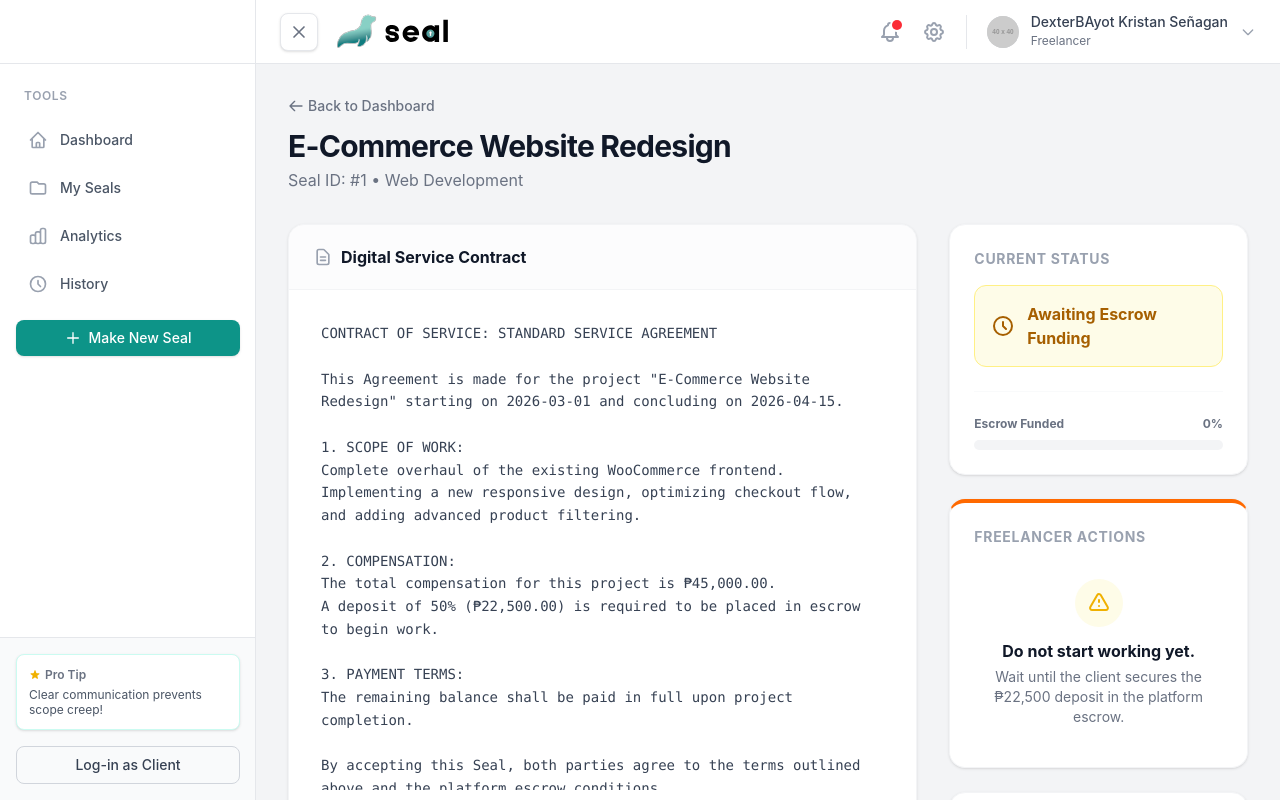
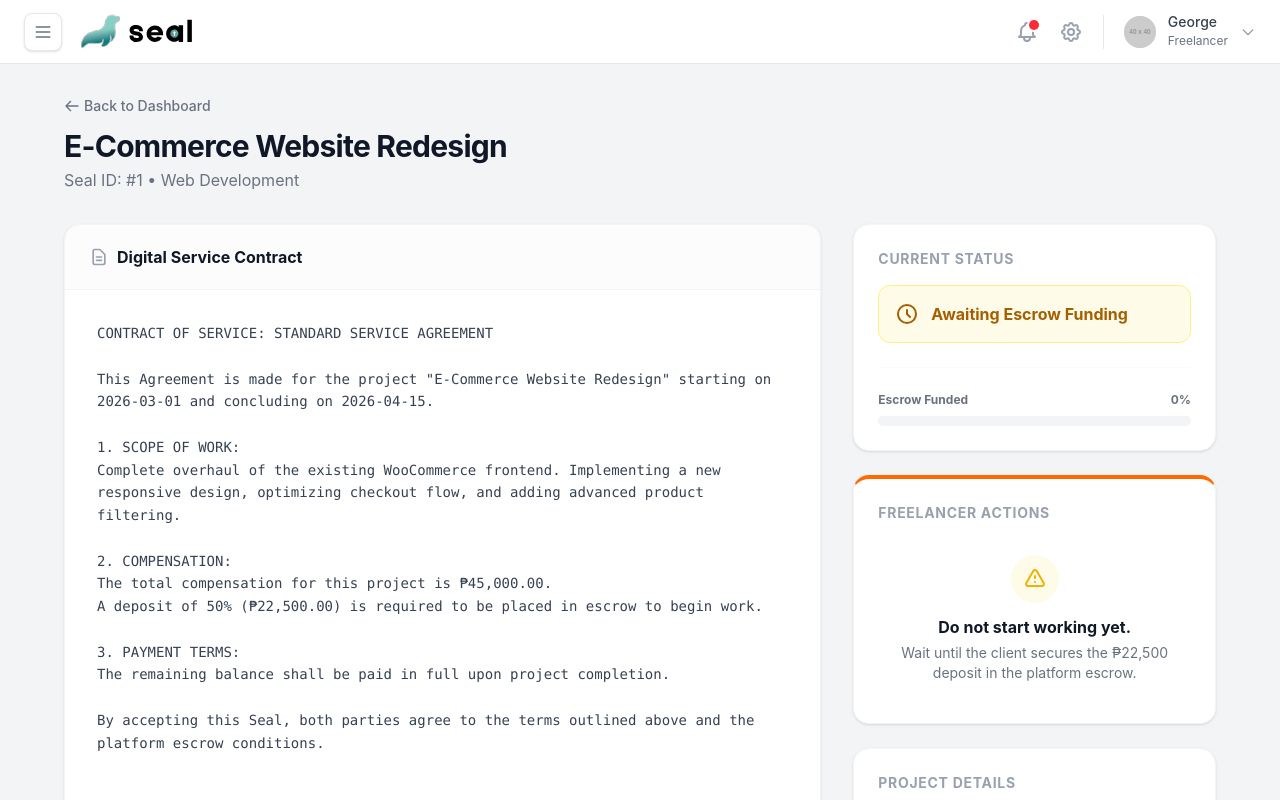
Before and after one commit to Georgebruh/Project_Seal, a Vue app: page /dashboard/seal/1 in a window 1280 px wide. Built offline with nearby package versions, Linux system fonts and the light colour scheme; the HTML template or start-up script is replaced by a standard one.

Commit message:
refactor: make Sidebar component and collapse by default

```diff
--- /dev/null
+++ b/src/components/Sidebar.vue
@@ -0,0 +1,95 @@
+<script setup lang="ts">
+import { computed } from 'vue'
+import { RouterLink, useRouter } from 'vue-router'
+import { useAuthStore } from '@/stores/auth'
+
+// Accept the collapsed state from the parent layout
+const props = defineProps<{
+  isCollapsed: boolean
+}>()
+
+const authStore = useAuthStore()
+const router = useRouter()
+
+// Dynamic navigation links completely tailored to the active role
+const navigation = computed(() => {
+  if (authStore.activeRole === 'freelancer') {
+    return [
+      { name: 'Dashboard', href: '/freelancer', icon: 'M3 12l2-2m0 0l7-7 7 7M5 10v10a1 1 0 001 1h3m10-11l2 2m-2-2v10a1 1 0 01-1 1h-3m-6 0a1 1 0 001-1v-4a1 1 0 011-1h2a1 1 0 011 1v4a1 1 0 001 1m-6 0h6' },
+      { name: 'My Seals', href: '#', icon: 'M3 7v10a2 2 0 002 2h14a2 2 0 002-2V9a2 2 0 00-2-2h-6l-2-2H5a2 2 0 00-2 2z' },
+      { name: 'Analytics', href: '#', icon: 'M9 19v-6a2 2 0 00-2-2H5a2 2 0 00-2 2v6a2 2 0 002 2h2a2 2 0 002-2zm0 0V9a2 2 0 012-2h2a2 2 0 012 2v10m-6 0a2 2 0 002 2h2a2 2 0 002-2m0 0V5a2 2 0 012-2h2a2 2 0 012-2h-2a2 2 0 01-2-2z' },
+      { name: 'History', href: '#', icon: 'M12 8v4l3 3m6-3a9 9 0 11-18 0 9 9 0 0118 0z' },
+    ]
+  } else {
+    // Client-specific tools
+    return [
+      { name: 'Overview', href: '/client', icon: 'M3 12l2-2m0 0l7-7 7 7M5 10v10a1 1 0 001 1h3m10-11l2 2m-2-2v10a1 1 0 01-1 1h-3m-6 0a1 1 0 001-1v-4a1 1 0 011-1h2a1 1 0 011 1v4a1 1 0 001 1m-6 0h6' },
+      { name: 'Active Hires', href: '#', icon: 'M17 20h5v-2a3 3 0 00-5.356-1.857M17 20H7m10 0v-2c0-.656-.126-1.283-.356-1.857M7 20H2v-2a3 3 0 015.356-1.857M7 20v-2c0-.656.126-1.283.356-1.857m0 0a5.002 5.002 0 019.288 0M15 7a3 3 0 11-6 0 3 3 0 016 0zm6 3a2 2 0 11-4 0 2 2 0 014 0zM7 10a2 2 0 11-4 0 2 2 0 014 0z' },
+      { name: 'Billing & Escrow', href: '#', icon: 'M3 10h18M7 15h1m4 0h1m-7 4h12a3 3 0 003-3V8a3 3 0 00-3-3H6a3 3 0 00-3 3v8a3 3 0 003 3z' },
+    ]
+  }
+})
+
+// Properly route the user when they toggle their role
+const handleRoleToggle = () => {
+  authStore.toggleRole()
+  if (authStore.activeRole === 'client') {
+    router.push('/client')
+  } else {
+    router.push('/freelancer')
+  }
+}
+</script>
+
+<template>
+  <aside
+    :class="[
+      'bg-white flex flex-col transition-all duration-300 ease-in-out overflow-hidden shrink-0',
+      isCollapsed ? 'w-0 border-r-0 opacity-0' : 'w-64 border-r border-gray-200 opacity-100'
+    ]"
+  >
+    <div class="w-64 flex flex-col h-full">
+      <div class="h-16 flex items-center px-6 border-b border-gray-200 shrink-0"></div>
+
+      <nav class="flex-1 px-4 py-6 space-y-2 overflow-y-auto">
+        <p class="px-2 text-xs font-semibold text-gray-400 uppercase tracking-wider mb-4">Tools</p>
+
+        <RouterLink
+          v-for="item in navigation"
+          :key="item.name"
+          :to="item.href"
+          class="flex items-center px-3 py-2.5 rounded-lg text-gray-600 hover:bg-gray-50 hover:text-seal-teal transition-colors group"
+        >
+          <svg class="w-5 h-5 mr-3 text-gray-400 group-hover:text-seal-teal shrink-0" fill="none" stroke="currentColor" viewBox="0 0 24 24">
+            <path stroke-linecap="round" stroke-linejoin="round" stroke-width="2" :d="item.icon"></path>
+          </svg>
+          <span class="font-medium text-sm">{{ item.name }}</span>
+        </RouterLink>
+
+        <RouterLink v-if="authStore.activeRole === 'freelancer'" to="/create-seal" class="w-full mt-4 flex items-center justify-center px-4 py-2 bg-seal-teal text-white rounded-lg hover:bg-teal-700 transition-colors text-sm font-medium shadow-sm">
+          <svg class="w-4 h-4 mr-2 shrink-0" fill="none" stroke="currentColor" viewBox="0 0 24 24"><path stroke-linecap="round" stroke-linejoin="round" stroke-width="2" d="M12 4v16m8-8H4"></path></svg>
+           Make New Seal
+        </RouterLink>
+      </nav>
+
+      <div class="p-4 border-t border-gray-200 bg-gray-50 shrink-0">
+        <div class="bg-white p-3 rounded-lg border border-teal-100 shadow-sm mb-4">
+          <p class="text-xs text-gray-500 font-semibold mb-1 flex items-center">
+            <svg class="w-3 h-3 mr-1 text-yellow-500 shrink-0" fill="currentColor" viewBox="0 0 20 20"><path d="M9.049 2.927c.3-.921 1.603-.921 1.902 0l1.07 3.292a1 1 0 00.95.69h3.462c.969 0 1.371 1.24.588 1.81l-2.8 2.034a1 1 0 00-.364 1.118l1.07 3.292c.3.921-.755 1.688-1.54 1.118l-2.8-2.034a1 1 0 00-1.175 0l-2.8 2.034c-.784.57-1.838-.197-1.539-1.118l1.07-3.292a1 1 0 00-.364-1.118L2.98 8.72c-.783-.57-.38-1.81.588-1.81h3.461a1 1 0 00.951-.69l1.07-3.292z"></path></svg>
+            Pro Tip
+          </p>
+          <p class="text-xs text-gray-600 leading-tight">
+            {{ authStore.activeRole === 'freelancer' ? 'Clear communication prevents scope creep!' : 'Reviewing submissions within 24hrs builds trust.' }}
+          </p>
+        </div>
+
+        <button
+          @click="handleRoleToggle"
+          class="w-full py-2 px-4 border border-gray-300 text-gray-700 rounded-lg text-sm font-medium hover:bg-gray-100 transition-colors"
+        >
+          Log-in as {{ authStore.activeRole === 'freelancer' ? 'Client' : 'Freelancer' }}
+        </button>
+      </div>
+    </div>
+  </aside>
+</template>
--- a/src/layouts/DashboardLayout.vue
+++ b/src/layouts/DashboardLayout.vue
@@ -1,100 +1,23 @@
 <script setup lang="ts">
-import { ref, computed } from 'vue'
-import { RouterView, RouterLink, useRouter } from 'vue-router'
+import { ref } from 'vue'
+import { RouterView, RouterLink } from 'vue-router'
 import { useAuthStore } from '@/stores/auth'
+import Sidebar from '@/components/Sidebar.vue'
 
 const authStore = useAuthStore()
-const router = useRouter()
-const isSidebarCollapsed = ref(false)
 
-// Dynamic navigation links completely tailored to the active role
-const navigation = computed(() => {
-  if (authStore.activeRole === 'freelancer') {
-    return [
-      { name: 'Dashboard', href: '/freelancer', icon: 'M3 12l2-2m0 0l7-7 7 7M5 10v10a1 1 0 001 1h3m10-11l2 2m-2-2v10a1 1 0 01-1 1h-3m-6 0a1 1 0 001-1v-4a1 1 0 011-1h2a1 1 0 011 1v4a1 1 0 001 1m-6 0h6' },
-      { name: 'My Seals', href: '#', icon: 'M3 7v10a2 2 0 002 2h14a2 2 0 002-2V9a2 2 0 00-2-2h-6l-2-2H5a2 2 0 00-2 2z' },
-      { name: 'Analytics', href: '#', icon: 'M9 19v-6a2 2 0 00-2-2H5a2 2 0 00-2 2v6a2 2 0 002 2h2a2 2 0 002-2zm0 0V9a2 2 0 012-2h2a2 2 0 012 2v10m-6 0a2 2 0 002 2h2a2 2 0 002-2m0 0V5a2 2 0 012-2h2a2 2 0 012 2v14a2 2 0 01-2 2h-2a2 2 0 01-2-2z' },
-      { name: 'History', href: '#', icon: 'M12 8v4l3 3m6-3a9 9 0 11-18 0 9 9 0 0118 0z' },
-    ]
-  } else {
-    // Client-specific tools
-    return [
-      { name: 'Overview', href: '/client', icon: 'M3 12l2-2m0 0l7-7 7 7M5 10v10a1 1 0 001 1h3m10-11l2 2m-2-2v10a1 1 0 01-1 1h-3m-6 0a1 1 0 001-1v-4a1 1 0 011-1h2a1 1 0 011 1v4a1 1 0 001 1m-6 0h6' },
-      { name: 'Active Hires', href: '#', icon: 'M17 20h5v-2a3 3 0 00-5.356-1.857M17 20H7m10 0v-2c0-.656-.126-1.283-.356-1.857M7 20H2v-2a3 3 0 015.356-1.857M7 20v-2c0-.656.126-1.283.356-1.857m0 0a5.002 5.002 0 019.288 0M15 7a3 3 0 11-6 0 3 3 0 016 0zm6 3a2 2 0 11-4 0 2 2 0 014 0zM7 10a2 2 0 11-4 0 2 2 0 014 0z' },
-      { name: 'Billing & Escrow', href: '#', icon: 'M3 10h18M7 15h1m4 0h1m-7 4h12a3 3 0 003-3V8a3 3 0 00-3-3H6a3 3 0 00-3 3v8a3 3 0 003 3z' },
-    ]
-  }
-})
-
-// Properly route the user when they toggle their role
-const handleRoleToggle = () => {
-  authStore.toggleRole()
-  if (authStore.activeRole === 'client') {
-    router.push('/client')    //for client dashboard route
-  } else {
-    router.push('/freelancer') //for freelancer dashboard route
-  }
-}
+// Set to TRUE so the sidebar is retracted by default
+const isSidebarCollapsed = ref(true)
 </script>
 
 <template>
   <div class="flex h-screen bg-seal-light font-sans text-seal-dark">
 
-    <aside
-      :class="[
-        'bg-white flex flex-col transition-all duration-300 ease-in-out overflow-hidden shrink-0',
-        isSidebarCollapsed ? 'w-0 border-r-0 opacity-0' : 'w-64 border-r border-gray-200 opacity-100'
-      ]"
-    >
-      <div class="w-64 flex flex-col h-full">
-        <div class="h-16 flex items-center px-6 border-b border-gray-200 shrink-0"></div>
-
-        <nav class="flex-1 px-4 py-6 space-y-2 overflow-y-auto">
-          <p class="px-2 text-xs font-semibold text-gray-400 uppercase tracking-wider mb-4">Tools</p>
-
-          <RouterLink
-            v-for="item in navigation"
-            :key="item.name"
-            :to="item.href"
-            class="flex items-center px-3 py-2.5 rounded-lg text-gray-600 hover:bg-gray-50 hover:text-seal-teal transition-colors group"
-          >
-            <svg class="w-5 h-5 mr-3 text-gray-400 group-hover:text-seal-teal shrink-0" fill="none" stroke="currentColor" viewBox="0 0 24 24">
-              <path stroke-linecap="round" stroke-linejoin="round" stroke-width="2" :d="item.icon"></path>
-            </svg>
-            <span class="font-medium text-sm">{{ item.name }}</span>
-          </RouterLink>
-
-         <RouterLink v-if="authStore.activeRole === 'freelancer'" to="/create-seal" class="w-full mt-4 flex items-center justify-center px-4 py-2 bg-seal-teal text-white rounded-lg hover:bg-teal-700 transition-colors text-sm font-medium shadow-sm">
-          <svg class="w-4 h-4 mr-2 shrink-0" fill="none" stroke="currentColor" viewBox="0 0 24 24"><path stroke-linecap="round" stroke-linejoin="round" stroke-width="2" d="M12 4v16m8-8H4"></path></svg>
-             Make New Seal
-          </RouterLink>
-        </nav>
-
-        <div class="p-4 border-t border-gray-200 bg-gray-50 shrink-0">
-          <div class="bg-white p-3 rounded-lg border border-teal-100 shadow-sm mb-4">
-            <p class="text-xs text-gray-500 font-semibold mb-1 flex items-center">
-              <svg class="w-3 h-3 mr-1 text-yellow-500 shrink-0" fill="currentColor" viewBox="0 0 20 20"><path d="M9.049 2.927c.3-.921 1.603-.921 1.902 0l1.07 3.292a1 1 0 00.95.69h3.462c.969 0 1.371 1.24.588 1.81l-2.8 2.034a1 1 0 00-.364 1.118l1.07 3.292c.3.921-.755 1.688-1.54 1.118l-2.8-2.034a1 1 0 00-1.175 0l-2.8 2.034c-.784.57-1.838-.197-1.539-1.118l1.07-3.292a1 1 0 00-.364-1.118L2.98 8.72c-.783-.57-.38-1.81.588-1.81h3.461a1 1 0 00.951-.69l1.07-3.292z"></path></svg>
-              Pro Tip
-            </p>
-            <p class="text-xs text-gray-600 leading-tight">
-              {{ authStore.activeRole === 'freelancer' ? 'Clear communication prevents scope creep!' : 'Reviewing submissions within 24hrs builds trust.' }}
-            </p>
-          </div>
-
-          <button
-           @click="handleRoleToggle"
-            class="w-full py-2 px-4 border border-gray-300 text-gray-700 rounded-lg text-sm font-medium hover:bg-gray-100 transition-colors"
->
-            Log-in as {{ authStore.activeRole === 'freelancer' ? 'Client' : 'Freelancer' }}
-          </button>
-        </div>
-      </div>
-    </aside>
+    <Sidebar :isCollapsed="isSidebarCollapsed" />
 
     <div class="flex-1 flex flex-col overflow-hidden relative">
 
       <header class="h-16 bg-white border-b border-gray-200 flex items-center justify-between px-6 shrink-0 z-10">
-
         <div class="flex items-center space-x-4">
 
           <button
--- a/src/stores/auth.ts
+++ b/src/stores/auth.ts
@@ -6,7 +6,7 @@ export const useAuthStore = defineStore('auth', () => {
 
   // Mock user data
   const user = ref({
-    name: 'DexterBAyot Kristan Señagan',
+    name: 'George',
     email: 'george@projectseal.com',
     avatar: 'https://via.placeholder.com/40'
   })
```
